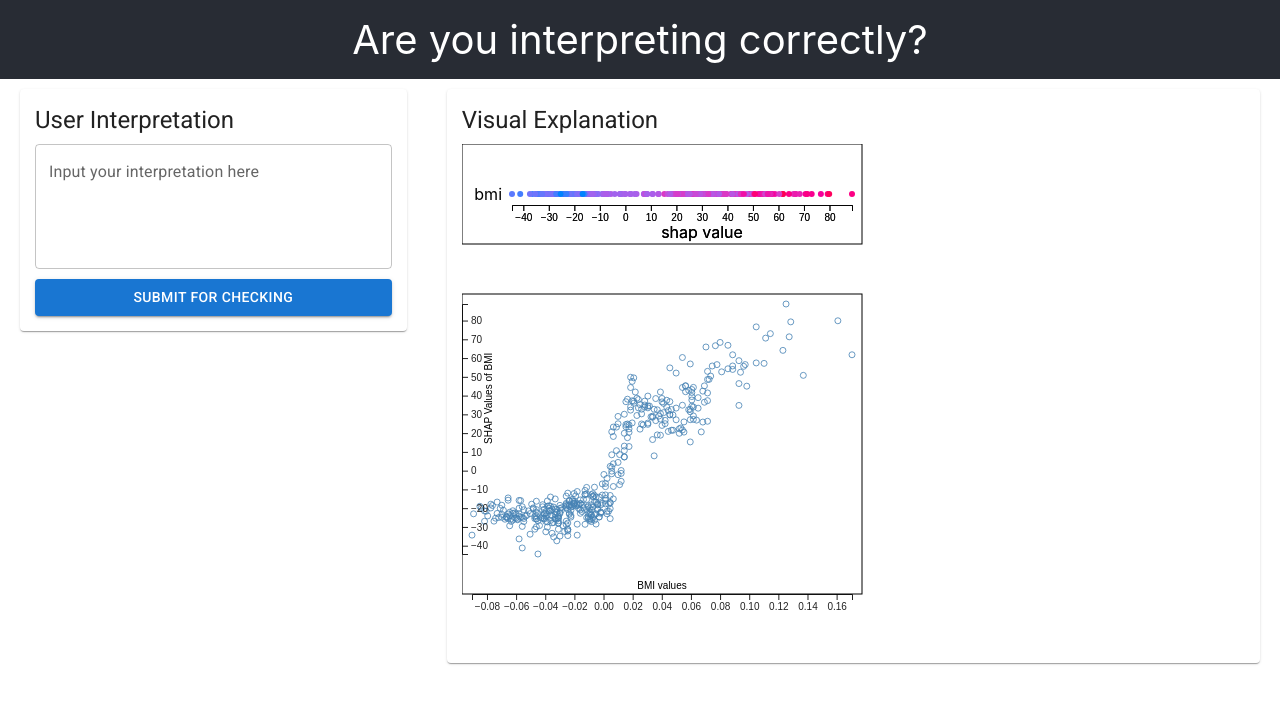
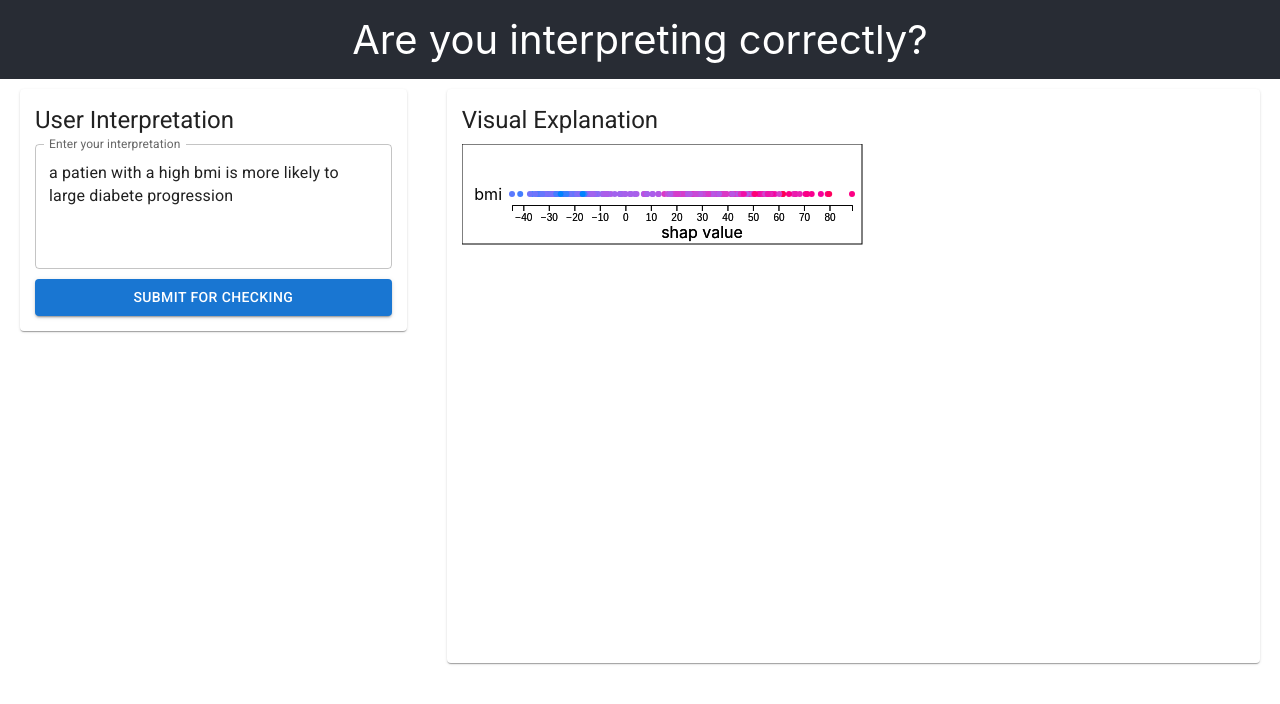
Before and after one commit to wangqianwen0418/alternative_exp, a React (Create React App) app in the folder prototype/: page / in a window 1280 px wide. Shown: the top 704 px of the page. Built offline with nearby package versions, Linux system fonts and the light colour scheme.

Commit message:
mock up input

```diff
--- a/prototype/src/App.tsx
+++ b/prototype/src/App.tsx
@@ -1,5 +1,6 @@
 import React from 'react';
 import Grid from '@mui/material/Grid';
+import {useState} from 'react';
 
 import Explanation from './component/Explanation';
 import Interpretation from './component/Interpretation';
@@ -7,16 +8,17 @@ import Interpretation from './component/Interpretation';
 import './App.css';
 
 function App() {
+  const [isSubmitted, setIsSubmitted] = useState(false);
   return (
     <Grid container>
     <Grid item xs={12}>
       <header className="App-header">Are you interpreting correctly?</header>
     </Grid>
     <Grid item xs={4} className='App-body'>
-      <Interpretation />
+      <Interpretation isSubmitted={isSubmitted} setIsSubmitted={setIsSubmitted}/>
     </Grid>
     <Grid item xs={8} className='App-body'>
-      <Explanation />
+      <Explanation isSubmitted={isSubmitted}/>
     </Grid>
 
   </Grid>
--- a/prototype/src/component/Explanation.tsx
+++ b/prototype/src/component/Explanation.tsx
@@ -5,7 +5,11 @@ import shap_diabetes from '../assets/shap_diabetes.json'
 import Swarm from './Swarm';
 import Scatter from './Scatter';
 
-export default function Explanation() {
+interface props {
+    isSubmitted: boolean;
+}
+
+export default function Explanation({isSubmitted}:props) {
     const featureName = 'bmi',
     featureIndex = shap_diabetes['feature_names'].indexOf(featureName),
     featureValues = shap_diabetes['feature_values'].map((row) => row[featureIndex]),
@@ -16,7 +20,9 @@ export default function Explanation() {
         </Typography>
         <svg className="swarm" width={800} height={500}>
             <Swarm xValues={shapValues} colorValues={featureValues} width={400} height={100} id='bmi'/>
+            {isSubmitted &&
             <Scatter yValues={shapValues} xValues={featureValues} width={400} height={300} id='bmi-scatter' offsets={[0, 150]}/>
+            }
         </svg>
     </Paper>
 }
--- a/prototype/src/component/Interpretation.tsx
+++ b/prototype/src/component/Interpretation.tsx
@@ -28,8 +28,13 @@ function formatText (text:string, entityType: 'feature' | 'relation' | 'predicti
 
 }
 
-export default function Interpretation() {
-    const [isSubmitted, setIsSubmitted] = useState(false);
+interface props {
+    isSubmitted: boolean;
+    setIsSubmitted: (k:boolean)=>void;
+}
+
+export default function Interpretation({isSubmitted, setIsSubmitted}: props) {
+
     const [userInput, setUserInput] = useState('');
 
     return <Paper style={{padding: '15px'}} >
@@ -38,7 +43,8 @@ export default function Interpretation() {
         </Typography>
         <TextField
             id="outlined-basic"
-            label="Input your interpretation here"
+            label="Enter your interpretation"
+            defaultValue="a patien with a high bmi is more likely to large diabete progression"
             multiline
             rows={4}
             fullWidth
```
